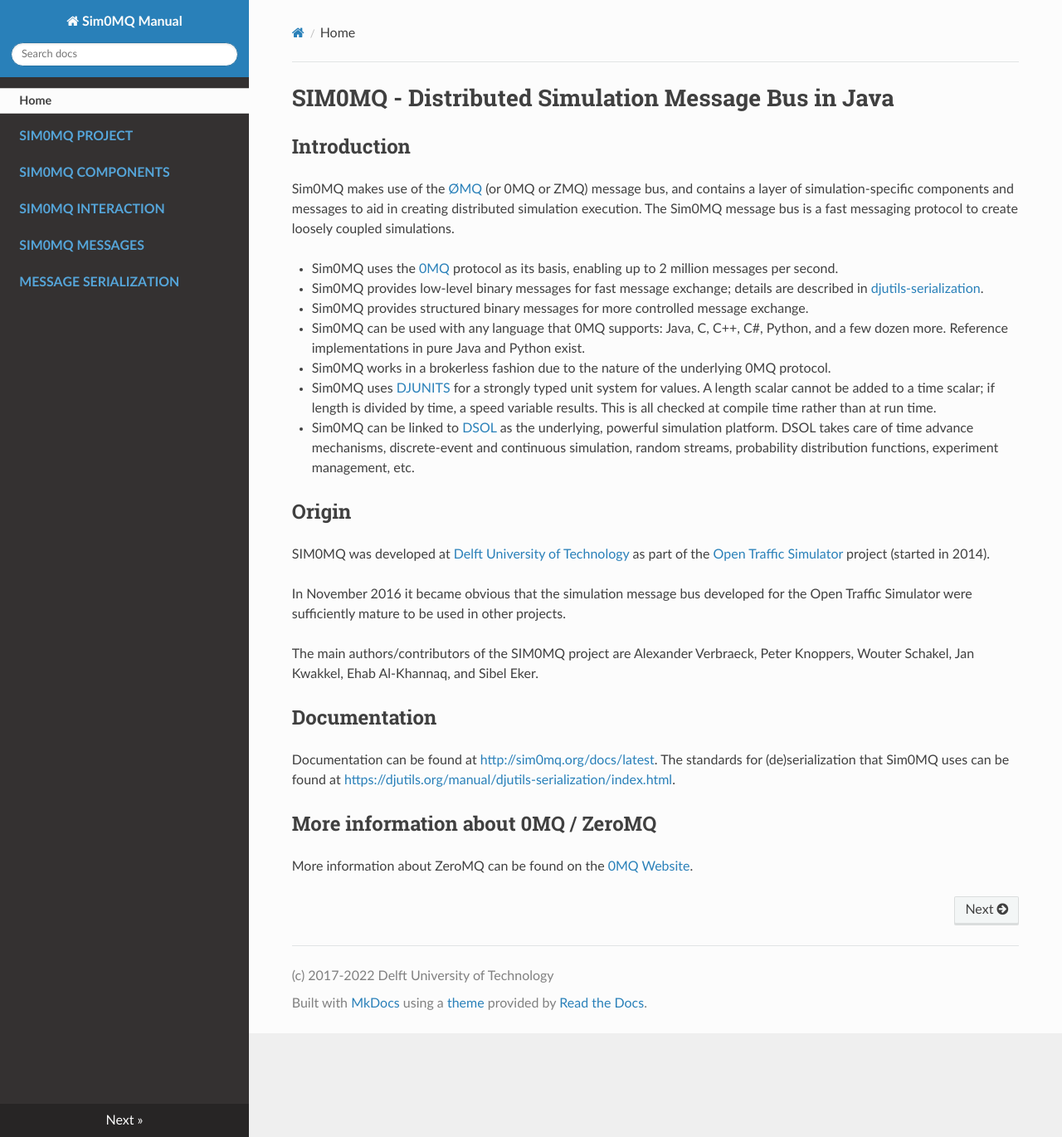
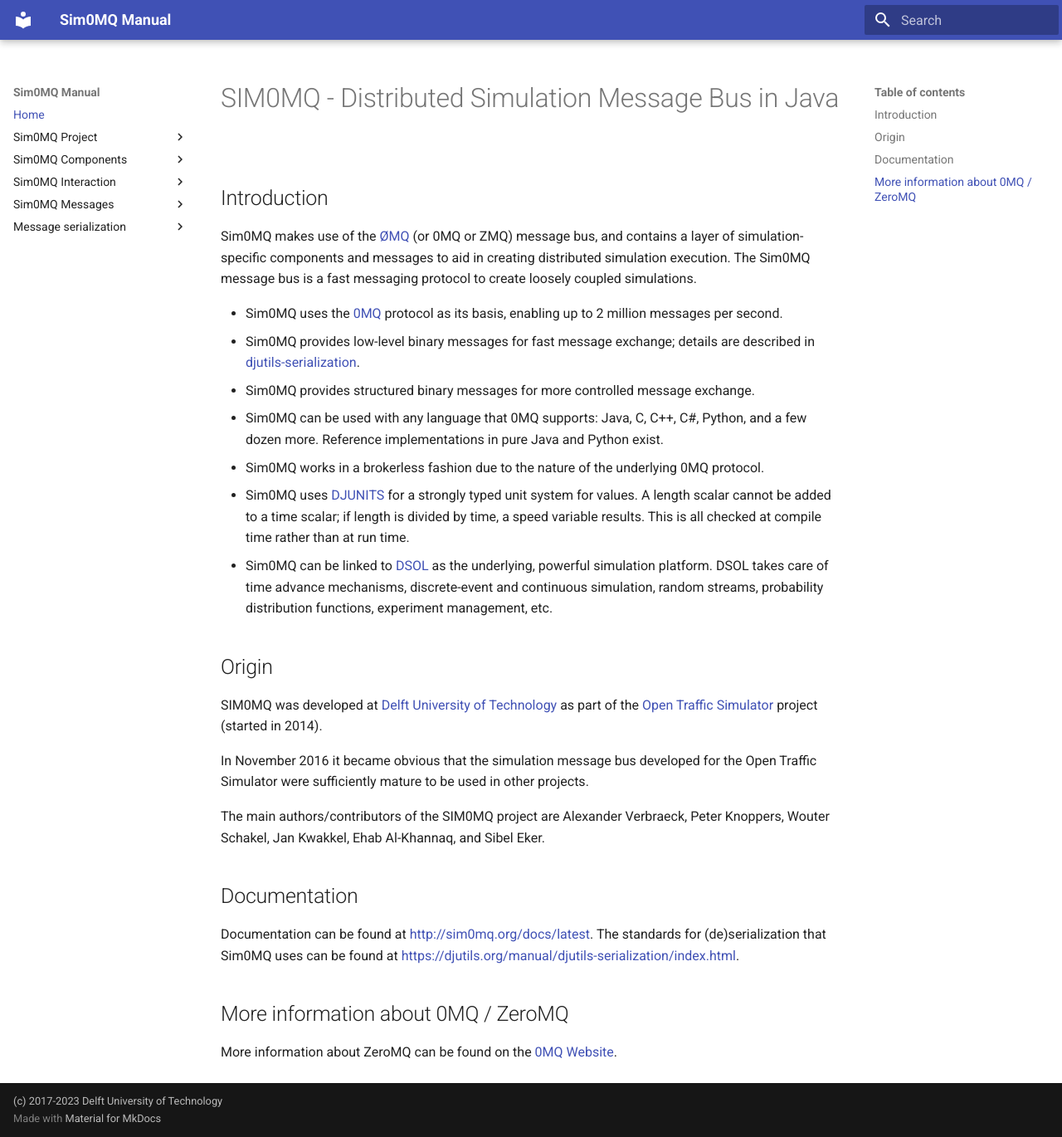
Before and after one commit to averbraeck/sim0mq-java, an MkDocs documentation site: the page built from docs/index.md, in a window 1280 px wide and 1370 px high. Shown: the whole window at 83% size. Built offline with MkDocs 1.6.1 and Material for MkDocs 9.7.7, drawn with Linux system fonts in a browser that asks for light colours; nearby versions of some CDN libraries.

Commit message:
Updated documentation theme to Material

```diff
--- a/docs/css/custom.css
+++ b/docs/css/custom.css
@@ -1,3 +1,6 @@
+.md-grid {
+  max-width: 70rem;
+}
 .wy-nav-content {
   max-width: 1200px;
 }
--- /dev/null
+++ b/docs/js/mathjax.js
@@ -0,0 +1,16 @@
+window.MathJax = {
+  tex: {
+    inlineMath: [["\\(", "\\)"]],
+    displayMath: [["\\[", "\\]"]],
+    processEscapes: true,
+    processEnvironments: true
+  },
+  options: {
+    ignoreHtmlClass: ".*|",
+    processHtmlClass: "arithmatex"
+  }
+};
+
+document$.subscribe(() => {
+  MathJax.typesetPromise()
+})
--- a/mkdocs.yml
+++ b/mkdocs.yml
@@ -1,20 +1,29 @@
 site_name: Sim0MQ Manual
 site_url: https://sim0mq.org/manual/
 site_favicon: images/favicon.png
-copyright: (c) 2017-2022 Delft University of Technology
+copyright: (c) 2017-2023 Delft University of Technology
 
 theme:
-  name: readthedocs
+  name: material
   navigation_depth: 1
 
 markdown_extensions:
+  - pymdownx.arithmatex:
+      generic: true
   - admonition
+  - toc:
+      permalink: true
+      baselevel: 1
+      toc_depth: 3
 
 extra_css:
   - css/custom.css
 
 extra_javascript:
   - js/collapse_menu.js
+  - js/mathjax.js
+  - https://polyfill.io/v3/polyfill.min.js?features=es6
+  - https://cdn.jsdelivr.net/npm/mathjax@3/es5/tex-mml-chtml.js
 
 nav:
   - Home: index.md
--- a/requirements.txt
+++ b/requirements.txt
@@ -1 +1,4 @@
-mkdocs >= 1.3.0
+mkdocs >= 1.4.0
+pymdown-extensions
+mkdocs-toc-md
+mkdocs-material
```
